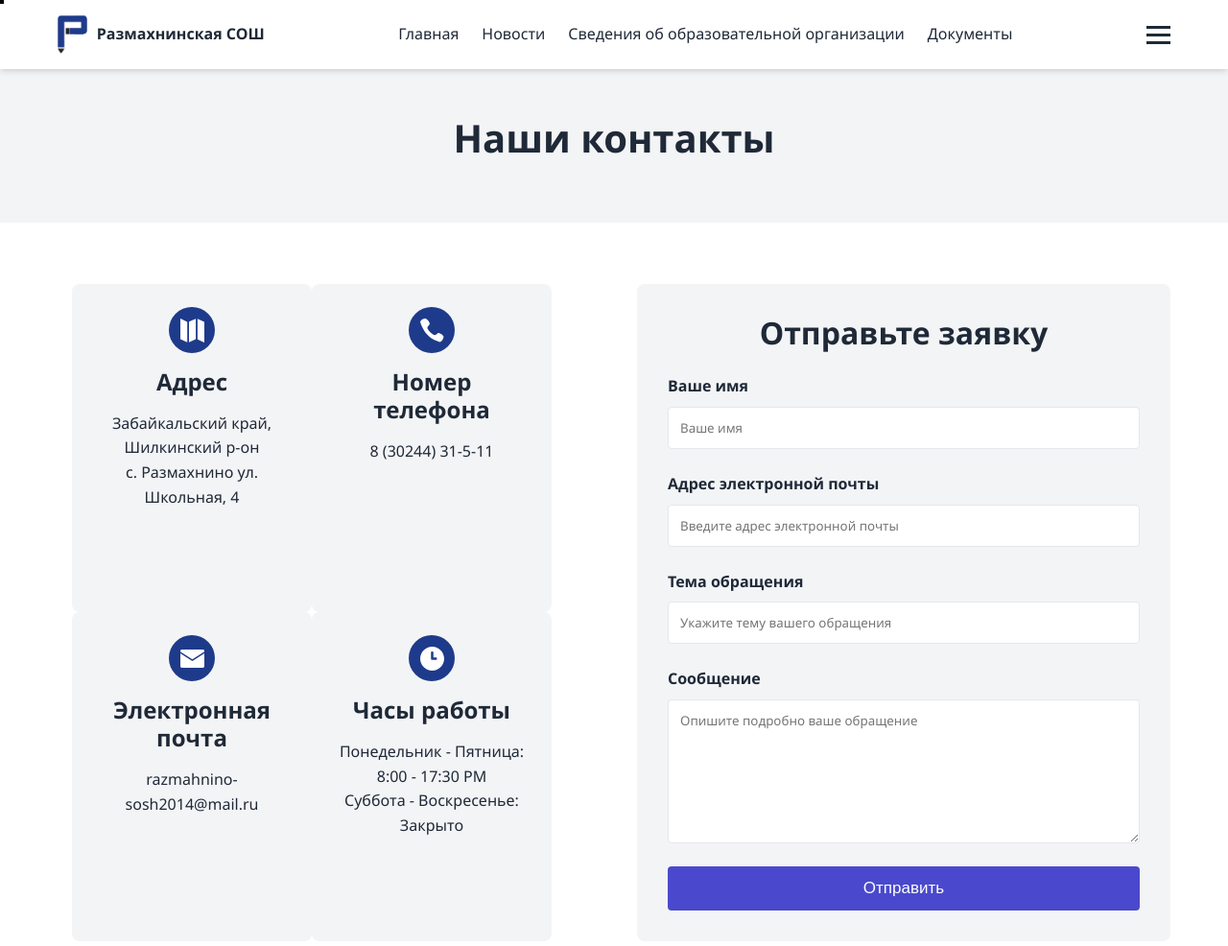
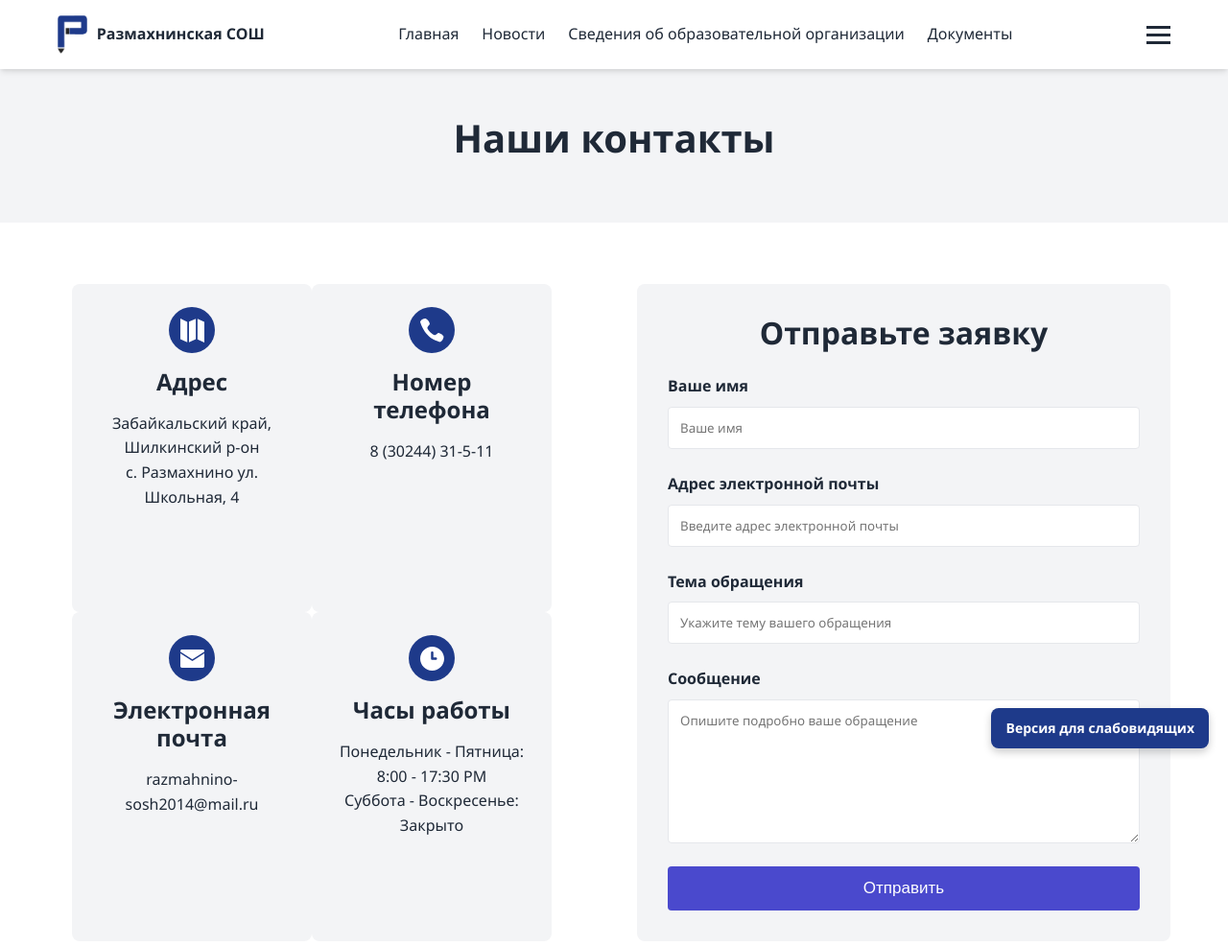
Before and after one commit to ayklaaa/school, a Django app: page /contact/ in a window 1280 px wide. Shown: the top 986 px of the page at 96% size. Run offline with Django 5.2, Linux system fonts and the light colour scheme; some libraries are stand-ins or nearby versions.

Commit message:
Update base.html

```diff
--- a/templates/include/base.html
+++ b/templates/include/base.html
@@ -198,19 +198,12 @@ function toggleSubmenu(element) {
   element.classList.toggle('active');
 }
 </script>
-<div id="finevision_banner"
-     onclick="finevision.activate_navbar()"
-     style="cursor: pointer; z-index: 9999; background: rgb(255, 255, 255); border: 2px solid rgb(0, 0, 0); float: right; position: fixed; top: 0px;">
-    <img width="128" src="https://finevision.ru/static/banner1.jpg">
-</div>
 
-<!-- Обновлённая ссылка на скрипт -->
-<script src="https://finevision.ru/static/js/finevision_banner.min.js"></script>
-<!-- <a href="#" onclick="finevision.activate_navbar(); return false;" class="accessibility-button">
+<a href="#" onclick="finevision.activate_navbar(); return false;" class="accessibility-button">
     Версия для слабовидящих
 </a>
-<script src="https://finevision.ru/static/js/finevision_banner.min.js"></script>
- -->
+<script src="https://finevision.ru/static/js/finevision_banner.js"></script>
+
 {% block extra_js %}{% endblock %}
 
 
```
